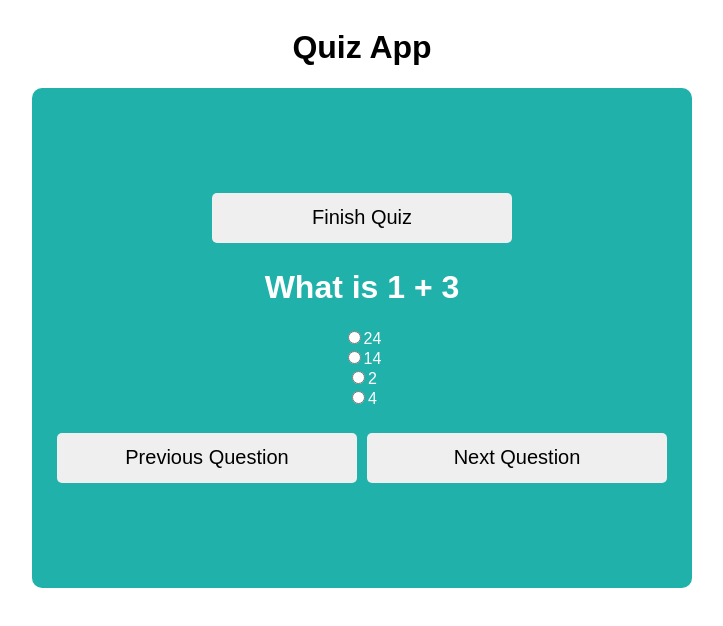
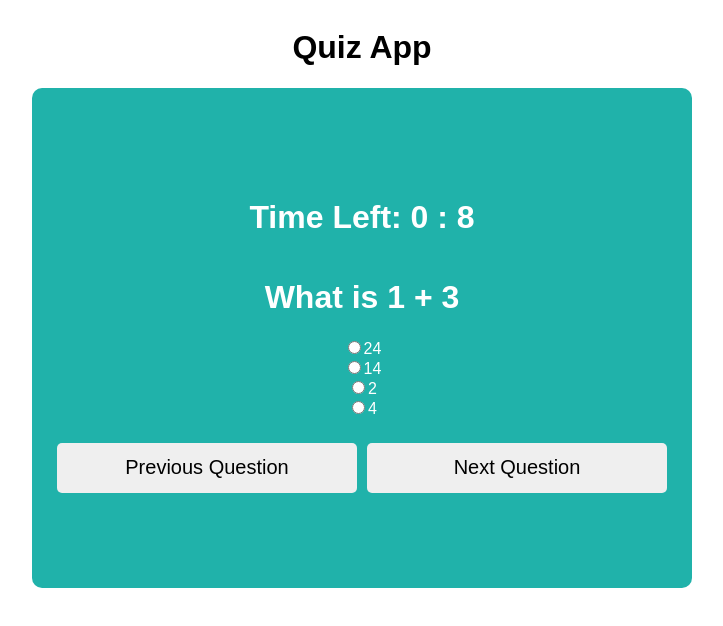
Before and after one commit to Maiqel1/cbt-test, a React (Create React App) app: page / in a window 1280 px wide. Both pictures are taken after a click on the button "Start Exam". Shown: the top 626 px of the page, without its empty margins (278-1001 px from the left). Built offline with nearby package versions, Linux system fonts and the light colour scheme.

Commit message:
feat: fully implemented timer, added auto submit functionality when timer runs out e.t.c

```diff
--- a/src/components/Quiz.jsx
+++ b/src/components/Quiz.jsx
@@ -1,4 +1,4 @@
-import { useState, useContext } from "react";
+import { useState, useContext, useEffect } from "react";
 import { Questions } from "../Question/QuestionBank";
 import { QuizContext } from "../Context/QuizContext";
 
@@ -9,13 +9,32 @@ function Quiz() {
   const [currentQuestion, setCurrentQuestion] = useState(0);
   const [optionChosen, setOptionChosen] = useState("");
 
+  //   setting timer state
+  // const [timeLeft, setTimeLeft] = useState(100);
+  const timeAllocated = 10;
+  const [timeRemaining, setTimeRemaining] = useState(timeAllocated);
+
+  useEffect(() => {
+    let intervalId = setInterval(() => {
+      setTimeRemaining(timeRemaining - 1);
+    }, 1000);
+
+    return () => clearInterval(intervalId);
+  }, [timeRemaining]);
+
+  useEffect(() => {
+    if (timeRemaining === 0) {
+      setTimeRemaining(0);
+      finishQuiz(false);
+    }
+  }, [timeRemaining]);
+
   //   this state is to clear the radio inputs when next is clicked, and retain state when previous is clicked
   const [answers, setAnswers] = useState({});
 
   const handleChange = (currentQuestion, optionChosen) => {
     setAnswers({ ...answers, [currentQuestion]: optionChosen });
   };
-
 
   //   next question and score increment
   const nextQuestion = () => {
@@ -42,7 +61,6 @@ function Quiz() {
       setCurrentQuestion(currentQuestion - 1);
     }
     // const prevAnswer = answers[currentQuestion - 1];
-
   };
 
   //   code to submit quiz, needs work
@@ -54,27 +72,49 @@ function Quiz() {
   //     setExamState("EndScreen");
   //   };
 
-const finishQuiz = () => {
-    if(window.confirm("Are you sure you want to submit?")){
+  // setting timer state
+
+  //   const finishQuiz = () => {
+  //     if (window.confirm("Are you sure you want to submit?")) {
+  //       let score = 0;
+  //       for (let i = 0; i < Questions.length; i++) {
+  //         if (answers[i] === Questions[i].answer) {
+  //           score++;
+  //         }
+  //       }
+  //       setScore(score);
+  //       setExamState("EndScreen");
+  //     }
+  //   };
+
+  const finishQuiz = (showPrompt = true) => {
+    if (showPrompt) {
+      if (window.confirm("Are you sure you want to submit?")) {
         let score = 0;
-      for(let i=0; i<Questions.length; i++){
-        if(answers[i] === Questions[i].answer){
+        for (let i = 0; i < Questions.length; i++) {
+          if (answers[i] === Questions[i].answer) {
             score++;
           }
         }
         setScore(score);
         setExamState("EndScreen");
       }
+    } else {
+      setExamState("EndScreen");
+    }
   };
-
 
   return (
     <div className="Quiz">
+      <h1>
+        Time Left: {Math.floor(timeRemaining / 60)} : {timeRemaining % 60}
+      </h1>
 
       <div>
+        {timeRemaining <= timeAllocated / 2 && (
           <button onClick={finishQuiz}>Finish Quiz</button>
+        )}
       </div>
-
 
       <h1>{Questions[currentQuestion].prompt}</h1>
 
@@ -138,7 +178,6 @@ const finishQuiz = () => {
               handleChange(currentQuestion, "D");
             }}
             checked={answers[currentQuestion] === "D"}
-
           />
           <label htmlFor="optionD">{Questions[currentQuestion].optionD}</label>
         </div>
```
Lines whose indentation alone changed are shown as unchanged.
